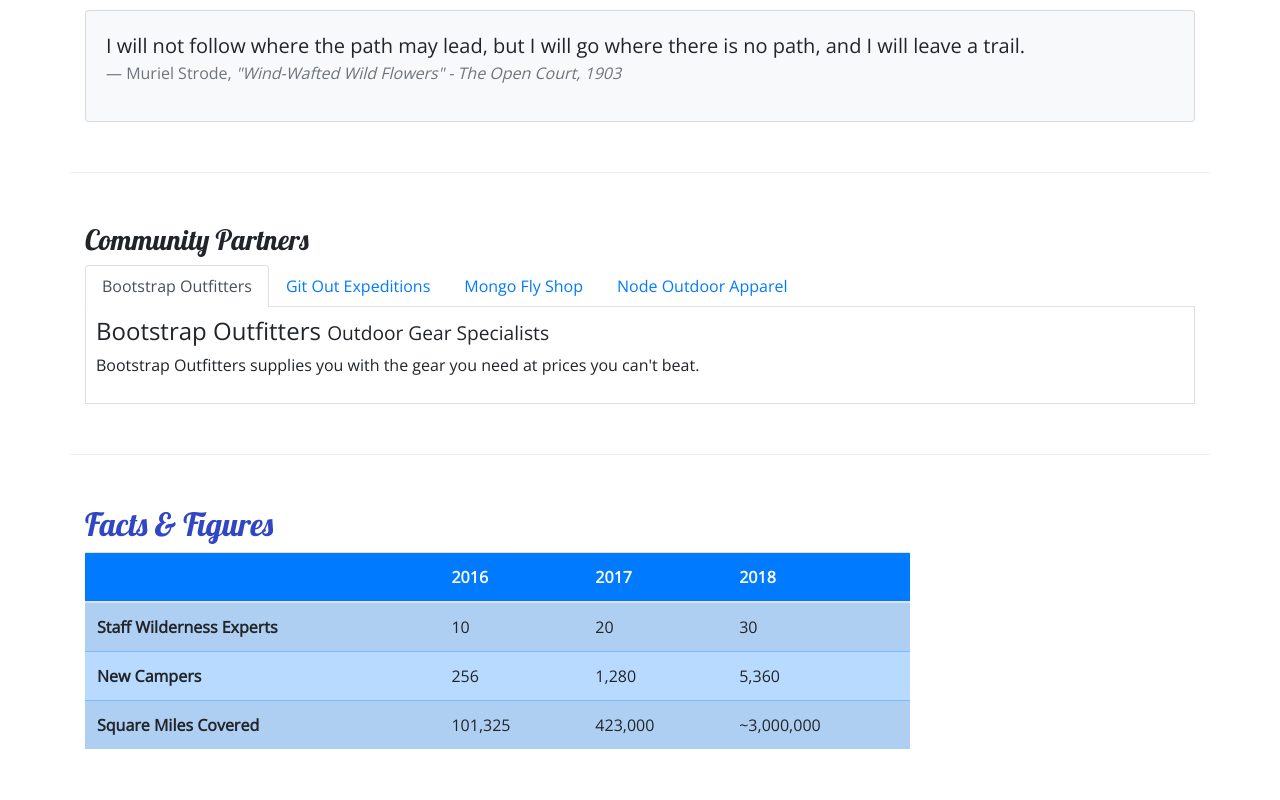
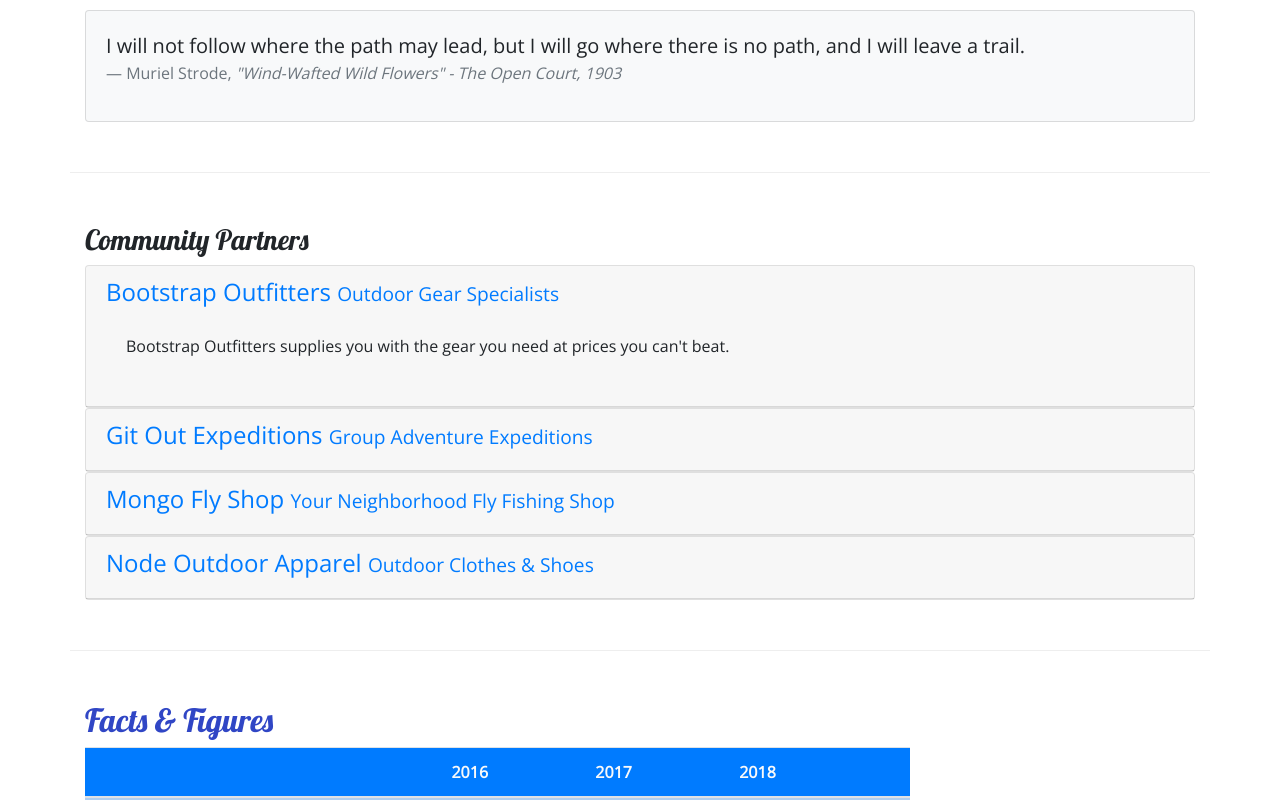
Before and after one commit to karthvp/nucampsite, a website: page aboutus.html in a window 1280 px wide. Shown: the part 631-1431 px from the top of the page. Drawn offline with nearby package versions, Linux system fonts and the light colour scheme.

Commit message:
Accordion

```diff
--- a/aboutus.html
+++ b/aboutus.html
@@ -109,40 +109,72 @@
       <div class="row row-content">
         <div class="col">
           <h3>Community Partners</h3>
-          <ul class="nav nav-tabs">
-            <li class="nav-item"><a class="nav-link active" href="#bootstrap" role="tab" data-toggle="tab">Bootstrap Outfitters</a></li>
-            <li class="nav-item"><a class="nav-link" href="#git" role="tab" data-toggle="tab">Git Out Expeditions</a></li>
-            <li class="nav-item"><a class="nav-link" href="#mongo" role="tab" data-toggle="tab"> Mongo Fly Shop</a></li>
-            <li class="nav-item"><a class="nav-link" href="#node" role="tab" data-toggle="tab">Node Outdoor Apparel</a></li>
-          </ul>
 
-          <div class="tab-content">
-            <div role="tabpanel" class="tab-pane fade show active" id="bootstrap">
-              <h4>Bootstrap Outfitters <small>Outdoor Gear Specialists</small></h4>
+
+          <div id="accordion">
+
+            <div class="card">
+              <div role="tab" class="card-header">
+                <h4>
+                  <a class="collapsed" data-toggle="collapse" data-target="#bootstrap">Bootstrap Outfitters <small>Outdoor Gear Specialists</small></a>
+                </h4>
+                <div class="collapse show" id="bootstrap" data-parent="#accordion">
+                  <div class="card-body">
                     <p class="d-none d-sm-block">
                       Bootstrap Outfitters supplies you with the gear you need at prices you can't beat.
                     </p>
                   </div>
-            <div role="tabpanel" class="tab-pane fade" id="git">
-              <h4>Git Out Expeditions <small>Group Adventure Expeditions</small></h4>
+                </div>
+              </div>
+            </div>
+
+            <div class="card">
+              <div role="tab" class="card-header">
+                <h4>
+                  <a class="collapseed" data-toggle="collapse" data-target="#git">Git Out Expeditions <small>Group Adventure Expeditions</small></a>
+                </h4>
+                <div class="collapse" id="git" data-parent="#accordion">
+                  <div class="card-body">
                     <p class="d-none d-sm-block">
                       Join Git Out Expeditions to explore new horizons with a group of other adventurers!
                     </p>
                   </div>
-            <div role="tabpanel" class="tab-pane fade" id="mongo">
-              <h4>Mongo Fly Shop <small>Your Neighborhood Fly Fishing Shop</small></h4>
+                </div>
+              </div>
+            </div>
+
+            <div class="card">
+              <div role="tab" class="card-header">
+                <h4>
+                  <a class="collapsed" data-toggle="collapse" data-target="#mongo">Mongo Fly Shop <small>Your Neighborhood Fly Fishing Shop</small></a>
+                </h4>
+                <div class="collapse" id="mongo" data-parent="#accordion">
+                  <div class="card-body">
                     <p class="d-none d-sm-block">
                       Need a new fishing pole, a tacklebox, or flies of all kinds? Stop by Mongo Fly Shop.
                     </p>
                   </div>
-            <div role="tabpanel" class="tab-pane fade" id="node">
-              <h4>Node Outdoor Apparel <small>Outdoor Clothes & Shoes</small></h4>
+                </div>
+              </div>
+            </div>
+
+            <div class="card">
+              <div role="tab" class="card-header">
+                <h4>
+                  <a class="collapsed" data-toggle="collapse" data-target="#node">Node Outdoor Apparel <small>Outdoor Clothes & Shoes</small></a>
+                </h4>
+                <div class="collapse" id="node" data-parent="#accordion">
+                  <div class="card-body">
                     <p class="d-none d-sm-block">
-                From polar fleeces to swimsuits, hiking boots to waders, a visit to
-                Node will be sure to get you covered.
+                      From polar fleeces to swimsuits, hiking boots to waders, a visit to Node will be sure to get you covered.
                     </p>
                   </div>
                 </div>
+              </div>
+            </div>
+
+          </div>
+
         </div>
       </div>
 
```
Lines whose indentation alone changed are shown as unchanged.
